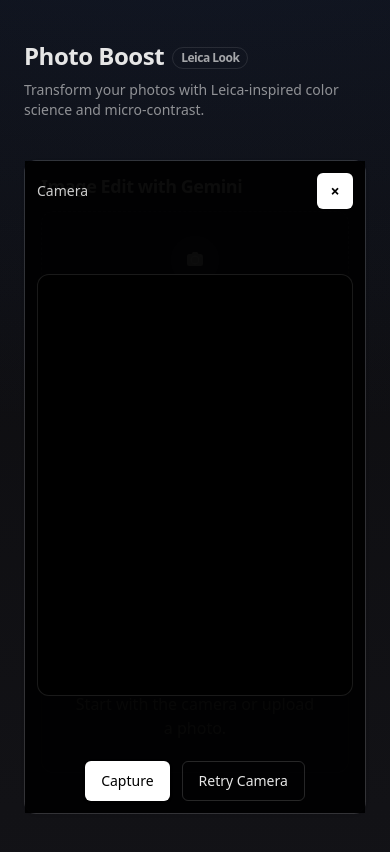
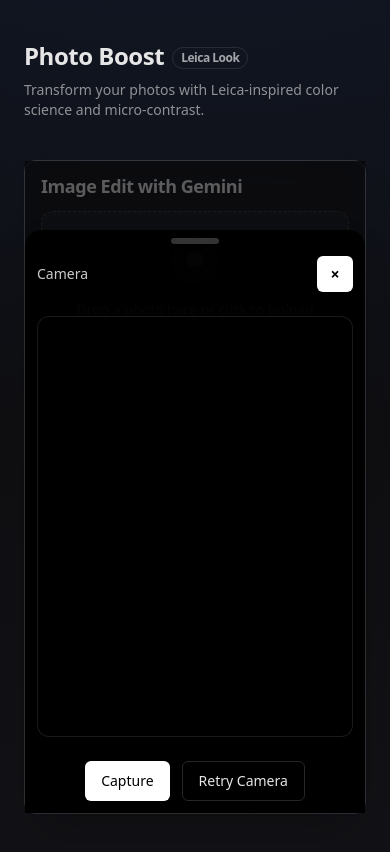
Before and after one commit to siquick/photo-enhance, a Next.js app: page / in a window 390 px wide. Both pictures are taken after a click on the button "Use Camera". Built offline with nearby package versions, Linux system fonts and the light colour scheme; no server answers.

Commit message:
ux(camera): mobile-first bottom sheet with swipe-to-close, tap focus ring, pinch-to-zoom (native if supported, CSS fallback), haptic vibration on capture

```diff
--- a/src/components/upload-card.tsx
+++ b/src/components/upload-card.tsx
@@ -23,6 +23,15 @@
   const streamRef = useRef<MediaStream | null>(null);
   const [capturedSrc, setCapturedSrc] = useState<string | null>(null);
   const isMobile = typeof navigator !== 'undefined' && /Mobi|Android|iPhone|iPad|iPod/i.test(navigator.userAgent);
+  // Camera UX state
+  const [sheetOffset, setSheetOffset] = useState(0); // bottom sheet drag offset (px)
+  const dragStartYRef = useRef<number | null>(null);
+  const [focusRing, setFocusRing] = useState<{ x: number; y: number; show: boolean }>({ x: 0, y: 0, show: false });
+  const [zoomSupported, setZoomSupported] = useState(false);
+  const [zoomRange, setZoomRange] = useState<{ min: number; max: number; step: number }>({ min: 1, max: 1, step: 0.1 });
+  const [zoom, setZoom] = useState(1); // logical zoom value
+  const [fallbackScale, setFallbackScale] = useState(1); // CSS scale fallback
+  const lastTwoTouchDistRef = useRef<number | null>(null);
 
   const onFileChange = (e: React.ChangeEvent<HTMLInputElement>) => {
     const file = e.target.files?.[0];
@@ -94,6 +103,22 @@
       if (videoRef.current) {
         videoRef.current.srcObject = stream;
       }
+      // Detect zoom support
+      const [track] = stream.getVideoTracks();
+      const capsUnknown = (track.getCapabilities && track.getCapabilities()) as unknown as {
+        zoom?: number | { min?: number; max?: number; step?: number };
+      };
+      const zoomCaps = capsUnknown?.zoom as { min?: number; max?: number; step?: number } | number | undefined;
+      if (typeof zoomCaps === 'number' || (zoomCaps && typeof zoomCaps === 'object')) {
+        const min = (typeof zoomCaps === 'object' ? zoomCaps.min : undefined) ?? 1;
+        const max = (typeof zoomCaps === 'object' ? zoomCaps.max : undefined) ?? 5;
+        const step = (typeof zoomCaps === 'object' ? zoomCaps.step : undefined) ?? 0.1;
+        setZoomSupported(true);
+        setZoomRange({ min, max, step });
+        setZoom(Math.min(Math.max(zoom, min), max));
+      } else {
+        setZoomSupported(false);
+      }
     } catch (_err) {
       setError('Unable to access camera. Check permissions.');
     }
@@ -124,6 +149,9 @@
     ctx.drawImage(video, 0, 0, w, h);
     const dataUrl = canvas.toDataURL('image/jpeg', 0.92);
     setCapturedSrc(dataUrl);
+    if (typeof navigator !== 'undefined' && 'vibrate' in navigator) {
+      try { (navigator as unknown as { vibrate?: (pattern: number | number[]) => boolean }).vibrate?.(30); } catch {}
+    }
     // Pause stream preview but keep tracks alive for retake
   };
 
@@ -146,6 +174,72 @@
     setFileState(file);
     setCameraOpen(false);
     stopStream();
+  };
+
+  // Tap to focus ring (visual) and try to apply track constraints if supported
+  const onVideoTap: React.MouseEventHandler<HTMLDivElement> = (e) => {
+    const container = e.currentTarget.getBoundingClientRect();
+    const x = e.clientX - container.left;
+    const y = e.clientY - container.top;
+    setFocusRing({ x, y, show: true });
+    setTimeout(() => setFocusRing((r) => ({ ...r, show: false })), 900);
+  };
+
+  // Pinch to zoom (two-finger)
+  const onTouchStart: React.TouchEventHandler<HTMLDivElement> = (e) => {
+    if (e.touches.length === 2) {
+      const dx = e.touches[0].clientX - e.touches[1].clientX;
+      const dy = e.touches[0].clientY - e.touches[1].clientY;
+      lastTwoTouchDistRef.current = Math.hypot(dx, dy);
+    }
+  };
+  const onTouchMove: React.TouchEventHandler<HTMLDivElement> = async (e) => {
+    if (e.touches.length === 2 && lastTwoTouchDistRef.current) {
+      const dx = e.touches[0].clientX - e.touches[1].clientX;
+      const dy = e.touches[0].clientY - e.touches[1].clientY;
+      const dist = Math.hypot(dx, dy);
+      const delta = (dist - lastTwoTouchDistRef.current) / 150; // sensitivity
+      lastTwoTouchDistRef.current = dist;
+      if (zoomSupported && streamRef.current) {
+        const [track] = streamRef.current.getVideoTracks();
+        const next = Math.min(Math.max(zoom + delta, zoomRange.min), zoomRange.max);
+        try {
+          const constraints = { advanced: [{ zoom: next }] } as unknown as MediaTrackConstraints;
+          await track.applyConstraints(constraints);
+          setZoom(next);
+        } catch {
+          // fallback to CSS scale
+          const f = Math.min(Math.max(fallbackScale + delta, 1), 3);
+          setFallbackScale(f);
+        }
+      } else {
+        const f = Math.min(Math.max(fallbackScale + delta, 1), 3);
+        setFallbackScale(f);
+      }
+    }
+  };
+  const onTouchEnd: React.TouchEventHandler<HTMLDivElement> = () => {
+    if (lastTwoTouchDistRef.current) lastTwoTouchDistRef.current = null;
+  };
+
+  // Bottom sheet drag to close (mobile)
+  const onSheetTouchStart: React.TouchEventHandler<HTMLDivElement> = (e) => {
+    dragStartYRef.current = e.touches[0].clientY;
+  };
+  const onSheetTouchMove: React.TouchEventHandler<HTMLDivElement> = (e) => {
+    if (dragStartYRef.current == null) return;
+    const dy = e.touches[0].clientY - dragStartYRef.current;
+    setSheetOffset(Math.max(0, dy));
+  };
+  const onSheetTouchEnd: React.TouchEventHandler<HTMLDivElement> = () => {
+    if (sheetOffset > 100) {
+      stopStream();
+      setCameraOpen(false);
+      setCapturedSrc(null);
+    } else {
+      setSheetOffset(0);
+    }
+    dragStartYRef.current = null;
   };
 
   const charCount = instruction.length;
@@ -315,7 +409,15 @@
         )}
 
         {cameraOpen && (
-          <div className="fixed inset-0 z-50 bg-black/95 flex flex-col" role="dialog" aria-modal="true">
+          <div className="fixed inset-0 z-50 bg-black/60" role="dialog" aria-modal="true">
+            <div
+              className="absolute bottom-0 left-0 right-0 bg-black/95 rounded-t-2xl shadow-2xl"
+              style={{ transform: `translateY(${sheetOffset}px)` }}
+              onTouchStart={onSheetTouchStart}
+              onTouchMove={onSheetTouchMove}
+              onTouchEnd={onSheetTouchEnd}
+            >
+              <div className="mx-auto mt-2 h-1.5 w-12 rounded-full bg-white/20" />
               <div className="flex items-center justify-between p-3">
               <div className="text-sm text-white/80">Camera</div>
               <button
@@ -326,13 +428,32 @@
                 ×
               </button>
               </div>
-            <div className="flex-1 grid place-items-center p-3">
-              <div className="w-full max-w-md aspect-[3/4] bg-black rounded-xl overflow-hidden border border-white/10">
+              <div className="grid place-items-center p-3">
+                <div
+                  className="w-full max-w-md aspect-[3/4] bg-black rounded-xl overflow-hidden border border-white/10 relative"
+                  onClick={onVideoTap}
+                  onTouchStart={onTouchStart}
+                  onTouchMove={onTouchMove}
+                  onTouchEnd={onTouchEnd}
+                >
                   {capturedSrc ? (
                     // eslint-disable-next-line @next/next/no-img-element
                     <img src={capturedSrc} alt="captured" className="h-full w-full object-contain" />
                   ) : (
-                  <video ref={videoRef} className="h-full w-full object-cover" autoPlay playsInline muted />
+                    <video
+                      ref={videoRef}
+                      className="h-full w-full object-cover"
+                      style={{ transform: `scale(${fallbackScale})` }}
+                      autoPlay
+                      playsInline
+                      muted
+                    />
+                  )}
+                  {focusRing.show && (
+                    <div
+                      className="absolute pointer-events-none border-2 border-white rounded-full"
+                      style={{ width: 64, height: 64, left: focusRing.x - 32, top: focusRing.y - 32 }}
+                    />
                   )}
                 </div>
               </div>
@@ -350,6 +471,7 @@
                 )}
               </div>
             </div>
+          </div>
         )}
       </CardContent>
     </Card>
```
Lines whose indentation alone changed are shown as unchanged.
